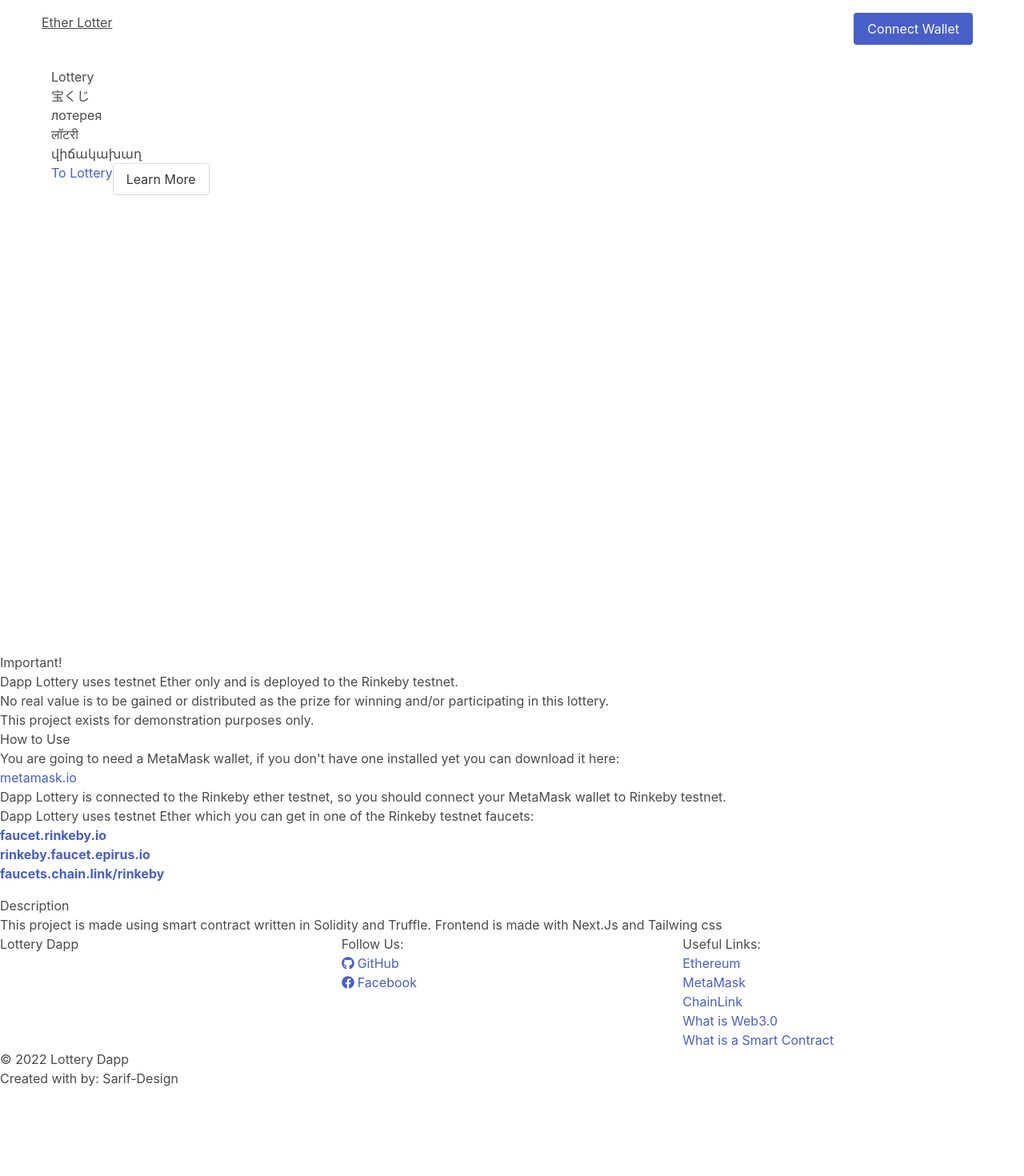
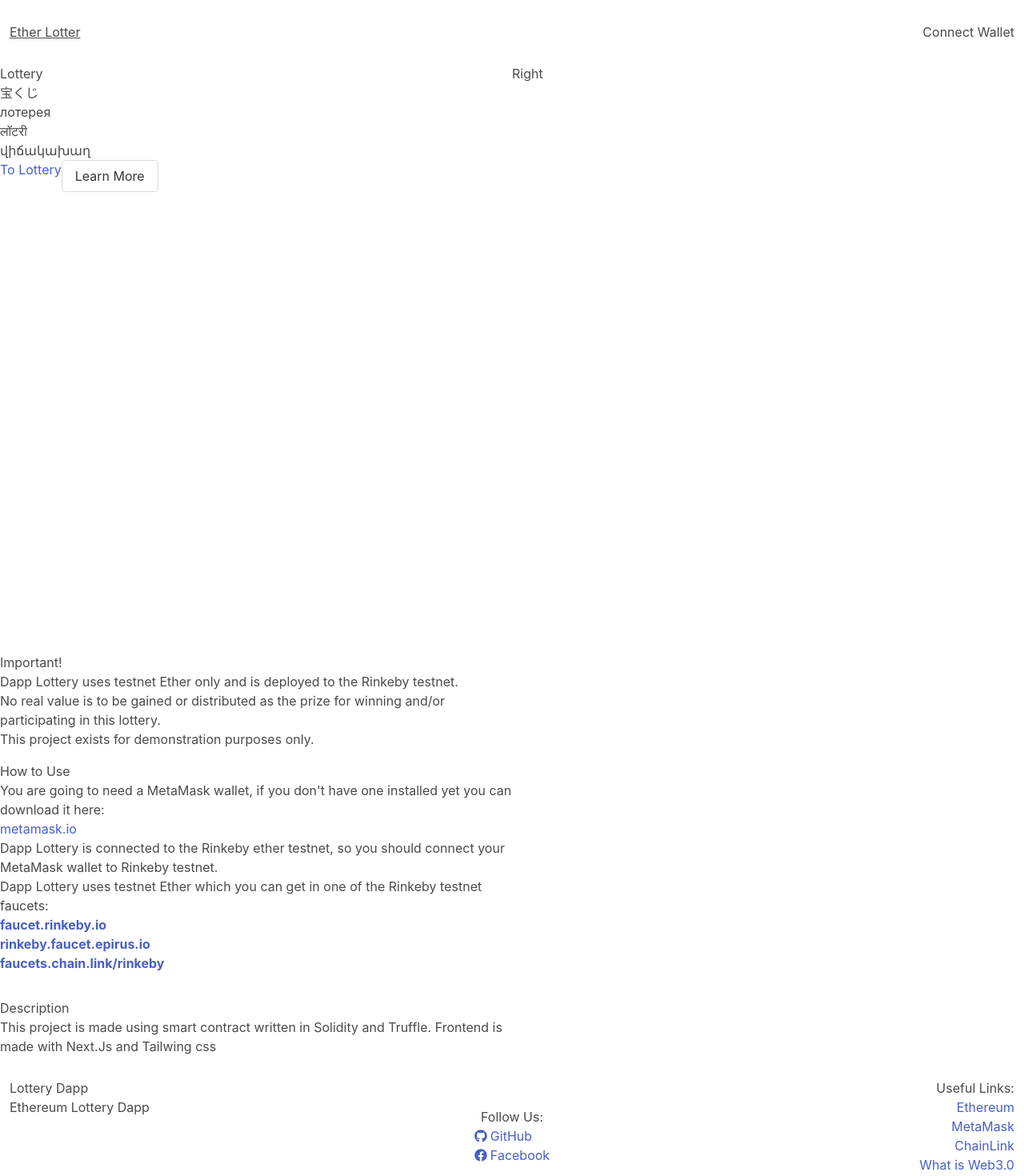
Before and after one commit to SJuras/Web3-Lottery, a Next.js app in the folder lottery-dapp/: page / in a window 1280 px wide. Shown: the top 1470 px of the page at 80% size. Before the commit the page ends 1360 px from the top, so only its background shows below. Built offline with nearby package versions, Linux system fonts and the light colour scheme.

Commit message:
v1.1.7 working on description of Home page.

```diff
--- a/lottery-dapp/pages/index.js
+++ b/lottery-dapp/pages/index.js
@@ -20,13 +20,13 @@
 
       <main className={styles.main}>
       {/* navbar */}
-        <nav className="navbar mt-4 mb-4">
-          <div className="container">
-            <div className="navbar-brand">
+        <nav className="w-full max-w-7xl mx-auto p-3 mt-4 mb-4">
+          <div className="flex justify-between items-center">
+            <div className="">
                 <h1 className="underline">Ether Lotter</h1>
             </div>
-            <div className="navbar-end">
-              <button className="button is-link">
+            <div className="">
+              <button className="">
                 Connect Wallet
               </button>
             </div>
@@ -34,7 +34,9 @@
         </nav>
 
         {/* main content */}
-        <div className="container">
+        <div className="w-full min-h-full">
+          <div className="w-full max-w-7xl mx-auto flex flex-col md:flex-row">
+            <div className="w-full md:w-1/2">
               <section>
                 <h4>Lottery</h4>
                 <h4>宝くじ</h4>
@@ -51,12 +53,19 @@
                 </button>
               </section>
             </div>
+            <div className="w-full md:w-1/2">
+              <h4>Right</h4>
+            </div>
+          </div>
+        </div>
         {/* timestamp: 20:00 */}
 
       </main>
 
       {/* about */}
-      <div className="">
+      <div className="w-full">
+        <div className="w-full max-w-7xl mx-auto flex flex-col md:flex-row mb-4">
+          <div className="w-full md:w-1/2">
             <h3>Important!</h3>
             <p className="">
               Dapp Lottery uses testnet Ether only and is deployed to the Rinkeby testnet.
@@ -68,9 +77,16 @@
               This project exists for demonstration purposes only.
             </p>
           </div>
+          <div className="w-full md:w-1/2">
+
+          </div>
+        </div>
+      </div>
 
       {/* instructions */}
-      <div className="">
+      <div className="w-full">
+        <div className="w-full max-w-7xl mx-auto flex flex-col md:flex-row mb-4">
+          <div className="w-full md:w-1/2">
             <h3>How to Use</h3>
             <p>
               You are going to need a MetaMask wallet, if you don't have one installed yet you can download it here:
@@ -89,28 +105,35 @@
               <li><a href="https://faucets.chain.link/rinkeby" className="font-Ubuntu text-brendanPink font-bold">faucets.chain.link/rinkeby</a></li>
             </ul>
           </div>
+        </div>
+      </div>
 
       {/* description */}
-      <div className="">
+      <div className="w-full">
+        <div className="w-full max-w-7xl mx-auto flex flex-col md:flex-row mb-4">
+          <div className="w-full md:w-1/2">
             <h3>Description</h3>
             <p>
               This project is made using smart contract written in Solidity and Truffle. Frontend is made with Next.Js and Tailwing css
             </p>
           </div>
+        </div>
+      </div>
 
-      <footer className="">
-        <div className="w-full flex flex-col md:flex-row">
-          <div className="w-full md:w-1/3">
+      <footer className="w-full">
+        <div className="w-full max-w-7xl mx-auto p-3 flex flex-col md:flex-row">
+          <div className="w-full md:w-1/3 mb-4">
             <h4>Lottery Dapp</h4>
+            <p>Ethereum Lottery Dapp</p>
           </div>
-          <div className="w-full md:w-1/3">
+          <div className="w-full md:w-1/3 mb-4 flex flex-col md:justify-center md:items-center">
             <h4>Follow Us:</h4>
             <ul className="">
               <li className="group"><a href="https://github.com/SJuras" className="flex group"><span><FaGithub className="inline transition duration-300 mr-1 group-hover:text-brendanPink -mt-1" /></span> <p className="transition duration-300 group-hover:text-brendanPink">GitHub</p></a></li>
               <li className="group"><a href="https://www.facebook.com/stjepko.juras" className="flex group"><span><FaFacebook className="inline transition duration-300 mr-1 group-hover:text-brendanPink -mt-1" /></span><p className="transition duration-300 group-hover:text-brendanPink">Facebook</p></a></li>
             </ul>
           </div>
-          <div className="w-full md:w-1/3">
+          <div className="w-full md:w-1/3 text-left md:text-right mb-4">
             <h4>Useful Links:</h4>
             <ul>
               <li className="transition duration-300 "><a href="https://ethereum.org/en/">Ethereum</a></li>
@@ -121,9 +144,9 @@
             </ul>
           </div>
         </div>
-        <div className="w-full">
+        <div className="w-full max-w-7xl mx-auto p-4 rounded-lg flex flex-col md:flex-row justify-between items-center">
           <p>&copy; 2022 Lottery Dapp</p>
-          <p>Created with by: Sarif-Design</p>
+          <p>Created with <span><FaHeart className="inline" /></span> by: Sarif-Design</p>
         </div>
       </footer>
     </div>
```
Lines whose indentation alone changed are shown as unchanged.
